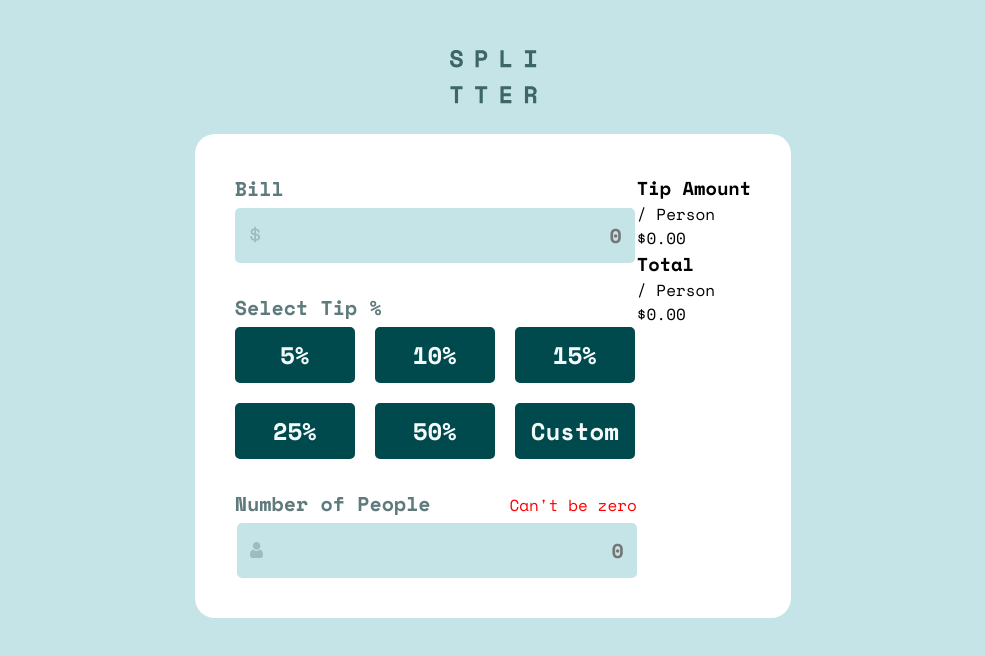
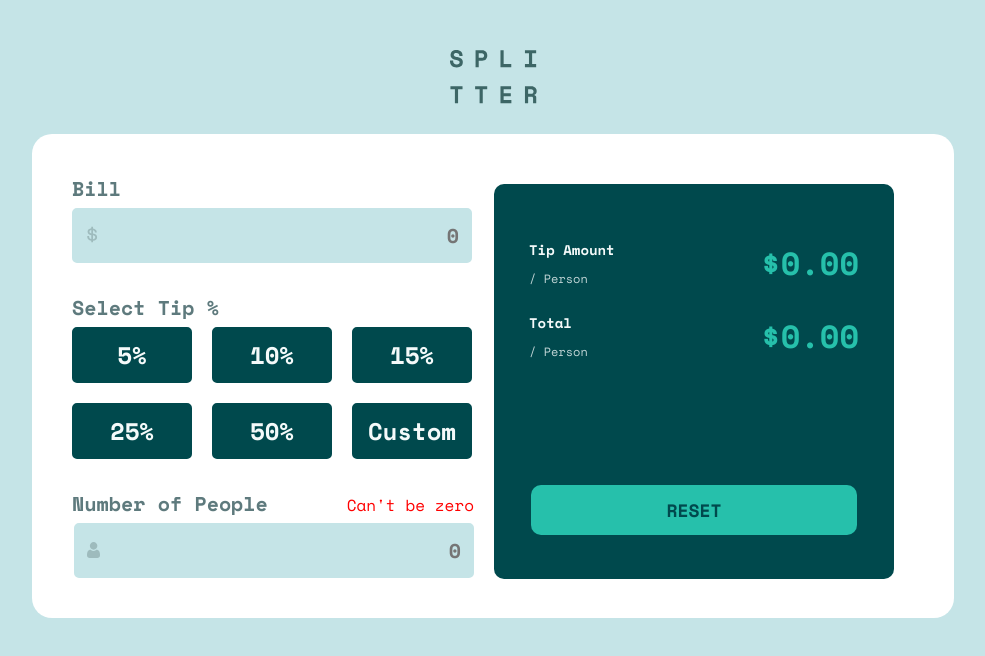
Before and after one commit to yoga1234/tip-calculator, a React (Create React App) app: page / in a window 1280 px wide. Shown: the top 656 px of the page, without its empty margins (147-1132 px from the left). Built offline with nearby package versions, Linux system fonts and the light colour scheme.

Commit message:
styling rightside

```diff
--- a/src/components/rightSide/RightSide.css
+++ b/src/components/rightSide/RightSide.css
@@ -0,0 +1,52 @@
+.right-side {
+}
+.right-side-container {
+  background-color: hsl(183, 100%, 15%);
+  width: 400px;
+  height: 100%;
+  max-height: 395px;
+  border: none;
+  border-radius: 10px;
+  padding: 35px;
+  margin: 10px 20px 0 20px;
+}
+.tip-amount,
+.total-amount {
+  display: flex;
+  flex-direction: row;
+  justify-content: space-between;
+}
+.left h3 {
+  color: hsl(189, 41%, 97%);
+  font-size: 14px;
+}
+.left p {
+  font-size: 12px;
+  color: hsl(189, 41%, 97%);
+  margin-top: 10px;
+  opacity: 80%;
+}
+.tip-amount {
+  margin-top: 20px;
+}
+.total-money {
+  color: hsl(172, 67%, 45%);
+  font-size: 32px;
+  font-weight: bold;
+}
+.total-amount {
+  margin-top: 25px;
+}
+.reset-button {
+  width: 100%;
+  max-width: 326px;
+  margin: 125px auto 0 auto;
+  display: block;
+  font-size: 18px;
+  font-weight: bold;
+  background-color: hsl(172, 67%, 45%);
+  color: hsl(183, 100%, 15%);
+  border: none;
+  border-radius: 10px;
+  height: 50px;
+}
--- a/src/components/rightSide/RightSide.js
+++ b/src/components/rightSide/RightSide.js
@@ -6,15 +6,20 @@ const RightSide = () => {
   return (
     <div className="right-side-container">
       <div className="tip-amount">
-        <h3>Tip Amount</h3>
-        <p>/ Person</p>
+        <div className="left">
+          <h3>Tip Amount</h3>
+          <p>/ Person</p>
+        </div>
         <p className="total-money">$0.00</p>
       </div>
       <div className="total-amount">
-        <h3>Total</h3>
-        <p>/ Person</p>
+        <div className="left">
+          <h3>Total</h3>
+          <p>/ Person</p>
+        </div>
         <p className="total-money">$0.00</p>
       </div>
+      <button className="reset-button">RESET</button>
     </div>
   );
 };
```
